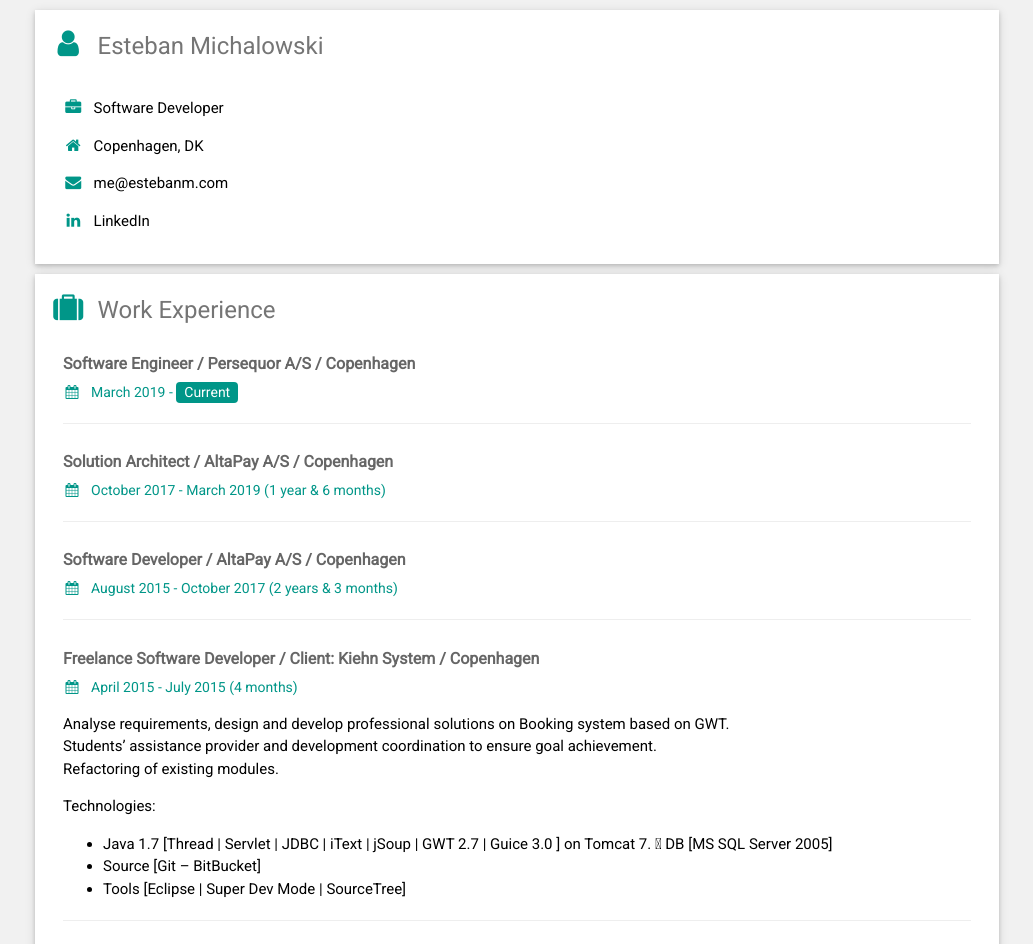
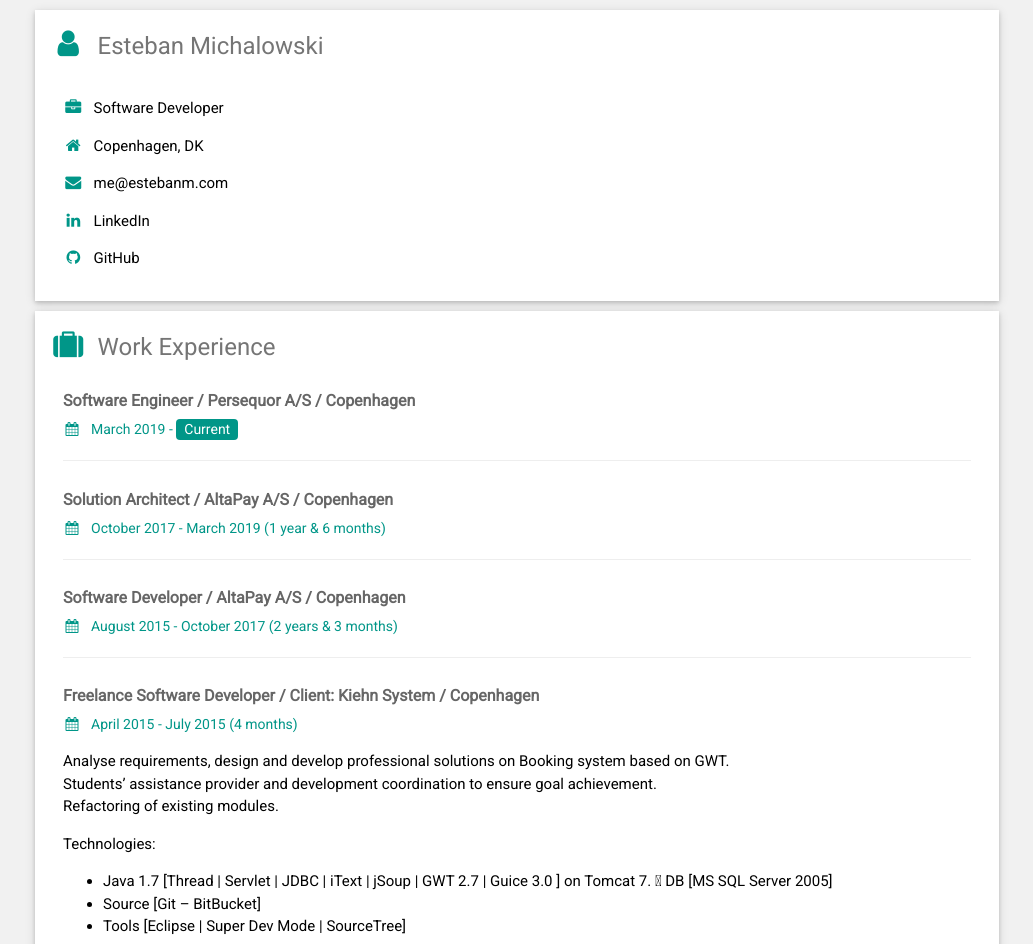
Before and after one commit to emicha/cv, a plain HTML site: page index.html in a window 1280 px wide. Shown: the top 944 px of the page, without its empty margins (123-1156 px from the left). Drawn offline with Linux system fonts and the light colour scheme.

Commit message:
Link github profile

```diff
--- a/index.html
+++ b/index.html
@@ -26,6 +26,7 @@ html,body,h1,h2,h3,h4,h5,h6 {font-family: "Roboto", sans-serif}
               <p><i class="fa fa-envelope fa-fw w3-margin-right w3-large w3-text-teal"></i>me@estebanm.com</p>
               <!-- <p><i class="fa fa-phone fa-fw w3-margin-right w3-large w3-text-teal"></i>Request Phone</p> -->
               <p><i class="fa fa-linkedin fa-fw w3-margin-right w3-large w3-text-teal"></i><a href="https://www.linkedin.com/in/estebanmichalowski/" target="_blank">LinkedIn</a></p>
+              <p><i class="fa fa-github fa-fw w3-margin-right w3-large w3-text-teal"></i><a href="https://github.com/emicha" target="_blank">GitHub</a></p>
               <!-- <p><i class="fa fa-link fa-fw w3-margin-right w3-large w3-text-teal"></i><a href="https://qa.estebanm.com" target="_blank">Q&A</a></p> -->
           </div>
           <div class="w3-padding-8"></div>
```
